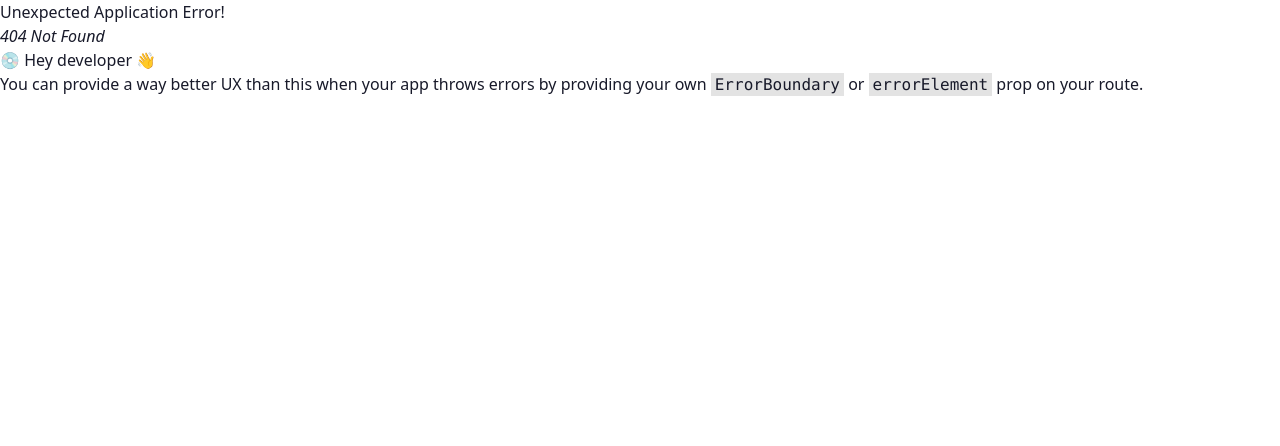
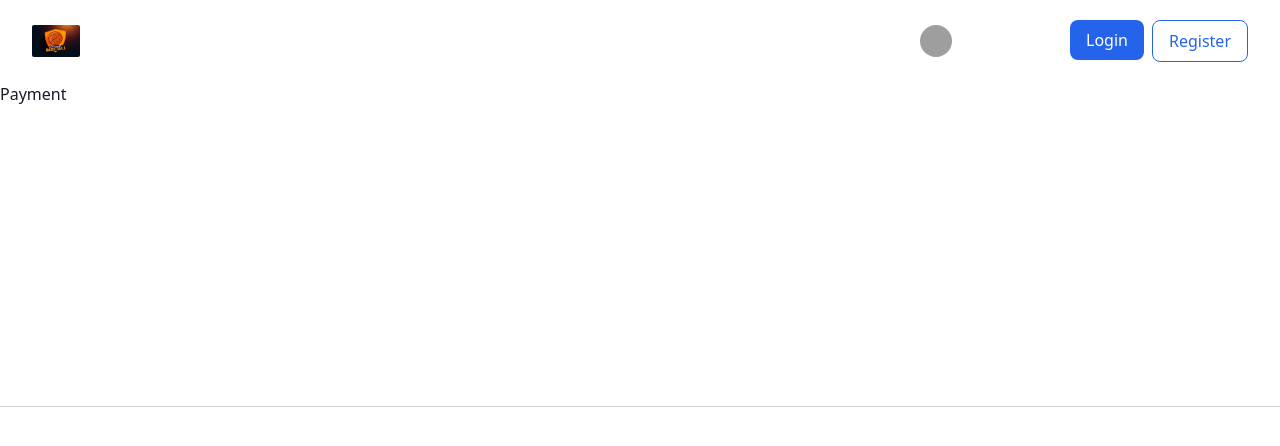
Before and after one commit to Mahadibappi/booking-management-client, a React (Vite) app: page /payment in a window 1280 px wide. Before the commit this address had no page. Shown: the top 446 px of the page. Built offline with nearby package versions, Linux system fonts and the light colour scheme; grey boxes are pictures that could not be loaded.

Commit message:
payment start

```diff
--- a/package.json
+++ b/package.json
@@ -15,7 +15,8 @@
     "react-dom": "^18.3.1",
     "react-icons": "^5.3.0",
     "react-redux": "^9.1.2",
-    "react-router-dom": "^6.26.1"
+    "react-router-dom": "^6.26.1",
+    "stripe": "^16.9.0"
   },
   "devDependencies": {
     "@eslint/js": "^9.9.0",
--- a/src/pages/Booking.tsx
+++ b/src/pages/Booking.tsx
@@ -1,4 +1,5 @@
 import { useState } from "react";
+import { Link } from "react-router-dom";
 
 const Booking = () => {
   // State to manage form data and selected facility
@@ -120,9 +121,11 @@ const Booking = () => {
       </div>
 
       {/* Proceed to Pay Button */}
-      <button className="w-full p-4 bg-gray-600 text-white rounded">
-        Proceed to Pay
-      </button>
+      <Link to={"/payment"}>
+        <button className="w-full p-4 bg-gray-600 text-white rounded">
+          Proceed to Pay
+        </button>
+      </Link>
     </div>
   );
 };
--- /dev/null
+++ b/src/pages/Payment.tsx
@@ -0,0 +1,7 @@
+import React from "react";
+
+const Payment = () => {
+  return <div>Payment</div>;
+};
+
+export default Payment;
--- a/src/routes/rote.tsx
+++ b/src/routes/rote.tsx
@@ -6,6 +6,7 @@ import Register from "../pages/Register";
 import FacilityList from "../pages/FacilityList";
 import FacilityDetail from "../pages/FacilityDetail";
 import Booking from "../pages/Booking";
+import Payment from "../pages/Payment";
 
 const router = createBrowserRouter([
   {
@@ -36,6 +37,10 @@ const router = createBrowserRouter([
         path: "/booking",
         element: <Booking />,
       },
+      {
+        path: "/payment",
+        element: <Payment />,
+      },
     ],
   },
 ]);
```
Also changed, not shown: 1 other file (tests, documents, lock files or other folders).
